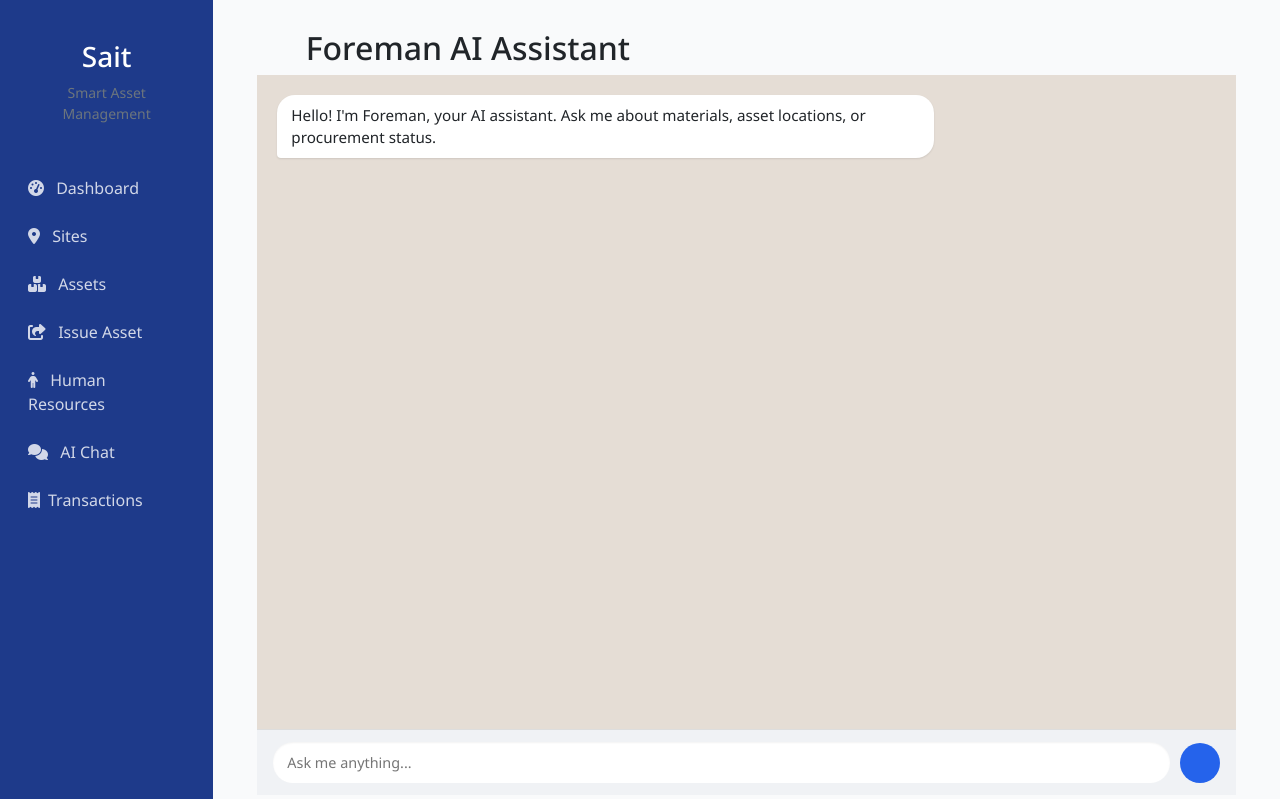
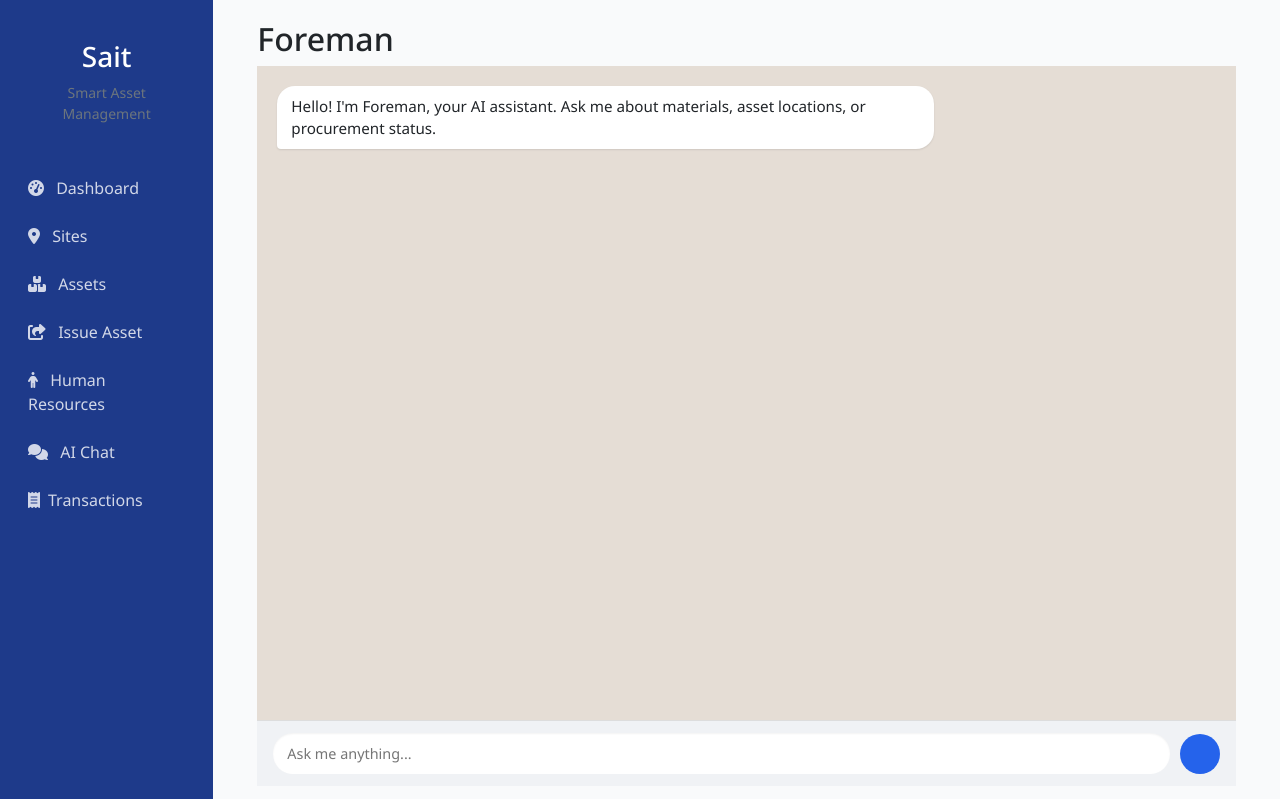
Before and after one commit to geoffowuor/Sait, a Django app: template foreman/templates/chat.html in a window 1280 px wide. Shown: the top 799 px of the page. Run offline with Django 5.2, Linux system fonts and the light colour scheme; the template is opened without the code that fills it, so the values that code supplies are empty; some libraries are stand-ins or nearby versions; some web fonts are replaced.

Commit message:
removed the icon in caht

```diff
--- a/foreman/templates/chat.html
+++ b/foreman/templates/chat.html
@@ -8,8 +8,7 @@
 <div class="assistant">
     <div class="ai-assistant-card">
         <h2 class="assistant-header">
-            <box-icon name="brain" size="40px" color="#3498db"></box-icon>
-            Foreman AI Assistant
+            Foreman
         </h2>
 
         <!-- Chat Area -->
```
